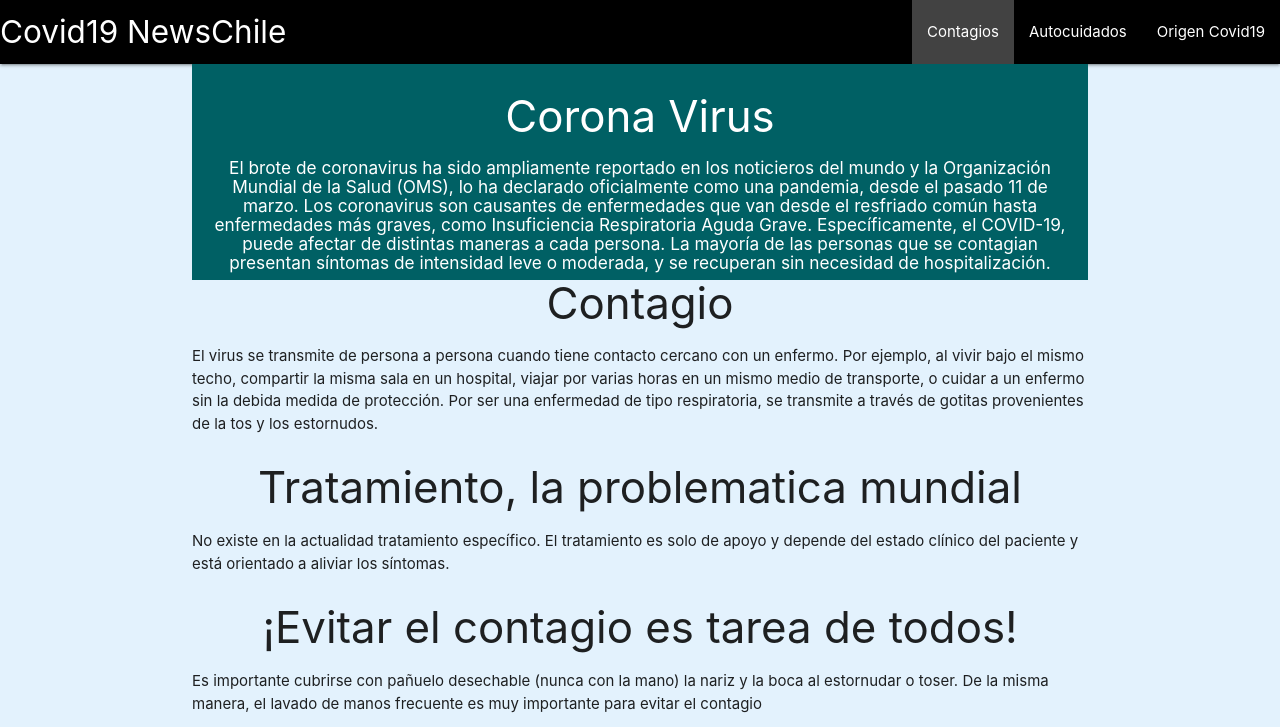
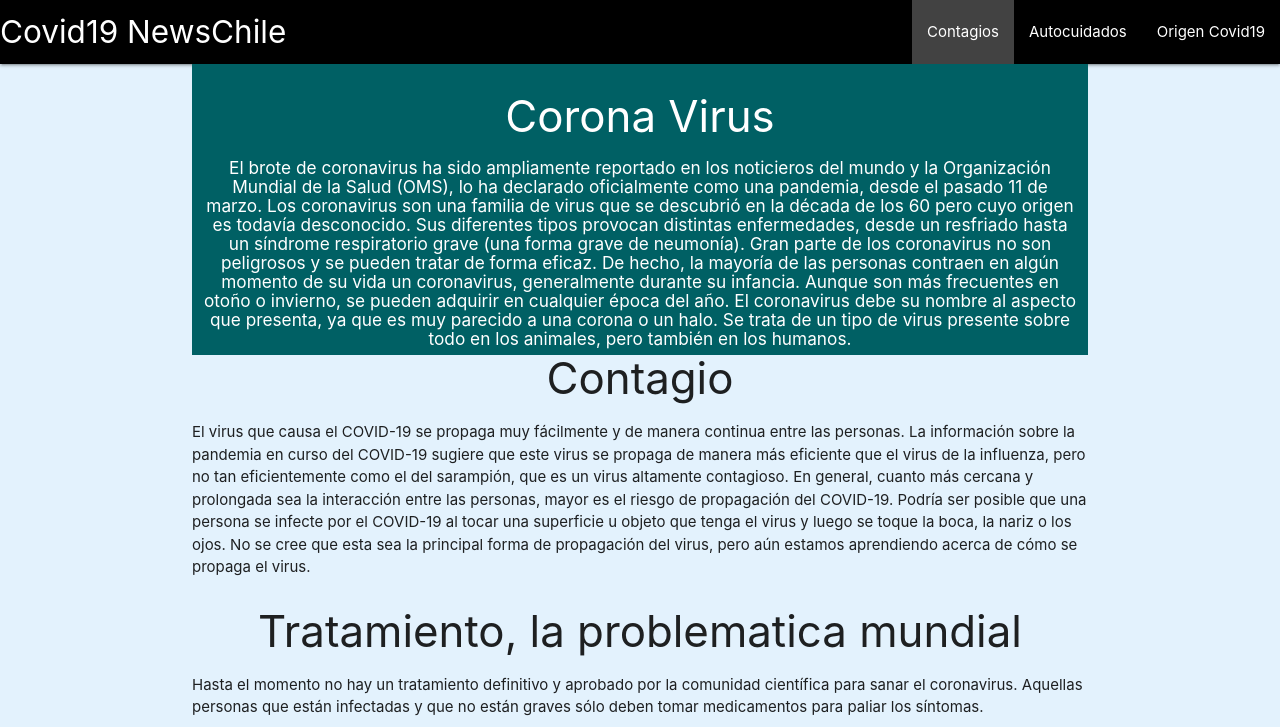
Before and after one commit to DiegoRamos1/literate-octo-meme, a Django app: page / in a window 1280 px wide. Shown: the top 727 px of the page. Run offline with Django 3.2, Linux system fonts and the light colour scheme.

Commit message:
Cambio Texto

```diff
--- a/miweb/templates/index.html
+++ b/miweb/templates/index.html
@@ -23,24 +23,30 @@
       <div class="row">
           <div class="col s12 cyan darken-4">
             <h3 style="text-align: center; color:white">Corona Virus</h3>
-            <h6 style="text-align: center;color:white">El brote de coronavirus ha sido ampliamente reportado en los noticieros del mundo y la Organización Mundial de la Salud (OMS), lo ha declarado oficialmente como una pandemia, desde el pasado 11 de marzo.
-
-                Los coronavirus son causantes de enfermedades que van desde el resfriado común hasta enfermedades más graves, como Insuficiencia Respiratoria Aguda Grave. Específicamente, el COVID-19, puede afectar de distintas maneras a cada persona. La mayoría de las personas que se contagian presentan síntomas de intensidad leve o moderada, y se recuperan sin necesidad de hospitalización.
+            <h6 style="text-align: center;color:white">El brote de coronavirus ha sido ampliamente reportado en los noticieros del mundo y la Organización Mundial de la Salud (OMS), lo ha declarado oficialmente como una pandemia, desde el pasado 11 de marzo. Los coronavirus son una familia de virus que se descubrió en la década de los 60 pero cuyo origen es todavía desconocido. Sus diferentes tipos provocan distintas enfermedades, desde un resfriado hasta un síndrome respiratorio grave (una forma grave de neumonía). Gran parte de los coronavirus no son peligrosos y se pueden tratar de forma eficaz. De hecho, la mayoría de las personas contraen en algún momento de su vida un coronavirus, generalmente durante su infancia. Aunque son más frecuentes en otoño o invierno, se pueden adquirir en cualquier época del año.
+              El coronavirus debe su nombre al aspecto que presenta, ya que es muy parecido a una corona o un halo. Se trata de un tipo de virus presente sobre todo en los animales, pero también en los humanos.
             </h6>
           </div>
           <div>
             <br>
             <h3 style="text-align: center;">Contagio</h3>
           </div>
-          <p>El virus se transmite de persona a persona cuando tiene contacto cercano con un enfermo. Por ejemplo, al vivir bajo el mismo techo, compartir la misma sala en un hospital, viajar por varias horas en un mismo medio de transporte, o cuidar a un enfermo sin la debida medida de protección. Por ser una enfermedad de tipo respiratoria, se transmite a través de gotitas provenientes de la tos y los estornudos.</p>
+          <p>El virus que causa el COVID-19 se propaga muy fácilmente y de manera continua entre las personas. La información sobre la pandemia en curso del COVID-19 sugiere que este virus se propaga de manera más eficiente que el virus de la influenza, pero no tan eficientemente como el del sarampión, que es un virus altamente contagioso. En general, cuanto más cercana y prolongada sea la interacción entre las personas, mayor es el riesgo de propagación del COVID-19. Podría ser posible que una persona se infecte por el COVID-19 al tocar una superficie u objeto que tenga el virus y luego se toque la boca, la nariz o los ojos. No se cree que esta sea la principal forma de propagación del virus, pero aún estamos aprendiendo acerca de cómo se propaga el virus.</p>
              <div>
             <h3 style="text-align: center;">Tratamiento, la problematica mundial</h3>
           </div>
-          <p>No existe en la actualidad tratamiento específico. El tratamiento es solo de apoyo y depende del estado clínico del paciente y está orientado a aliviar los síntomas.</p>
+          <p>Hasta el momento no hay un tratamiento definitivo y aprobado por la comunidad científica para sanar el coronavirus. Aquellas personas que están infectadas y que no están graves sólo deben tomar medicamentos para paliar los síntomas.
+
+          </p>
           <div>
             <h3 style="text-align: center;">¡Evitar el contagio es tarea de todos!</h3>
           </div>
-          <p> Es importante cubrirse con pañuelo desechable (nunca con la mano) la nariz y la boca al estornudar o toser. De la misma manera, el lavado de manos frecuente es muy importante para evitar el contagio</p>
+          <p> La mejor manera de prevenir la enfermedad es evitar la exposición a este virus. Puede tomar medidas para desacelerar la propagación.
+
+            Respete las medidas de distanciamiento social (1,5 metros). Es muy importante para prevenir la propagación del COVID-19.
+            Lávese las manos con frecuencia con agua y jabón. Si no dispone de agua y jabón, use algún desinfectante de manos que contenga al menos un 60 % de alcohol.
+            Limpie y desinfecte de manera rutinaria las superficies que se tocan con frecuencia.
+            Cúbrase la boca y la nariz con una cubierta de tela para la cara cuando está rodeado de otras personas.</p>
           <img src="{% static 'img/coronao.jpg' %}" alt="coroano" width="350" height="200" /><img src="{% static 'img/coronavirus.jpg' %}" alt="coroano" width="350" height="200" /><img src="{% static 'img/vivi.jpeg' %}" alt="coroano" width="350" height="200" />
       </div>
     </div>
```
